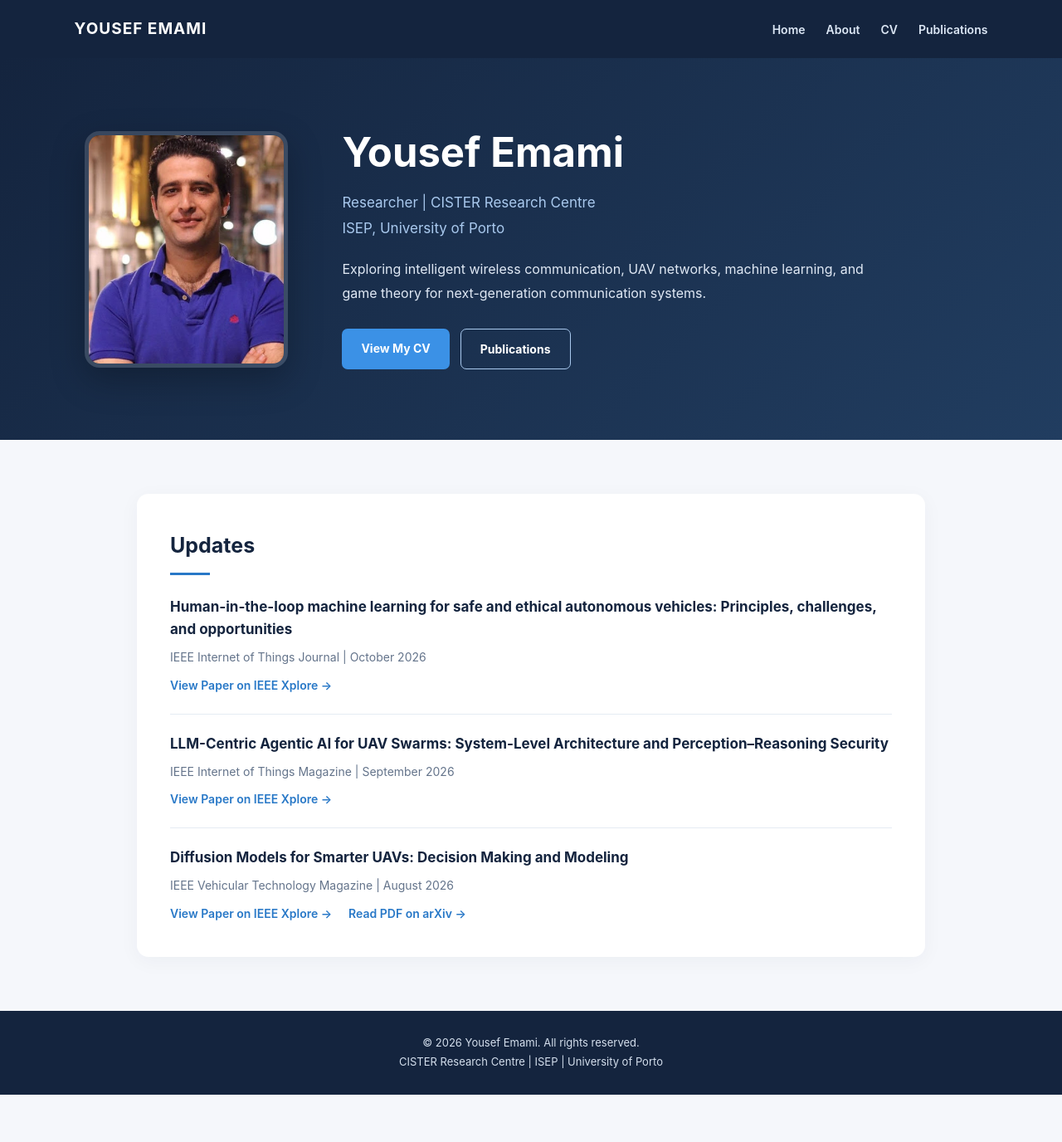
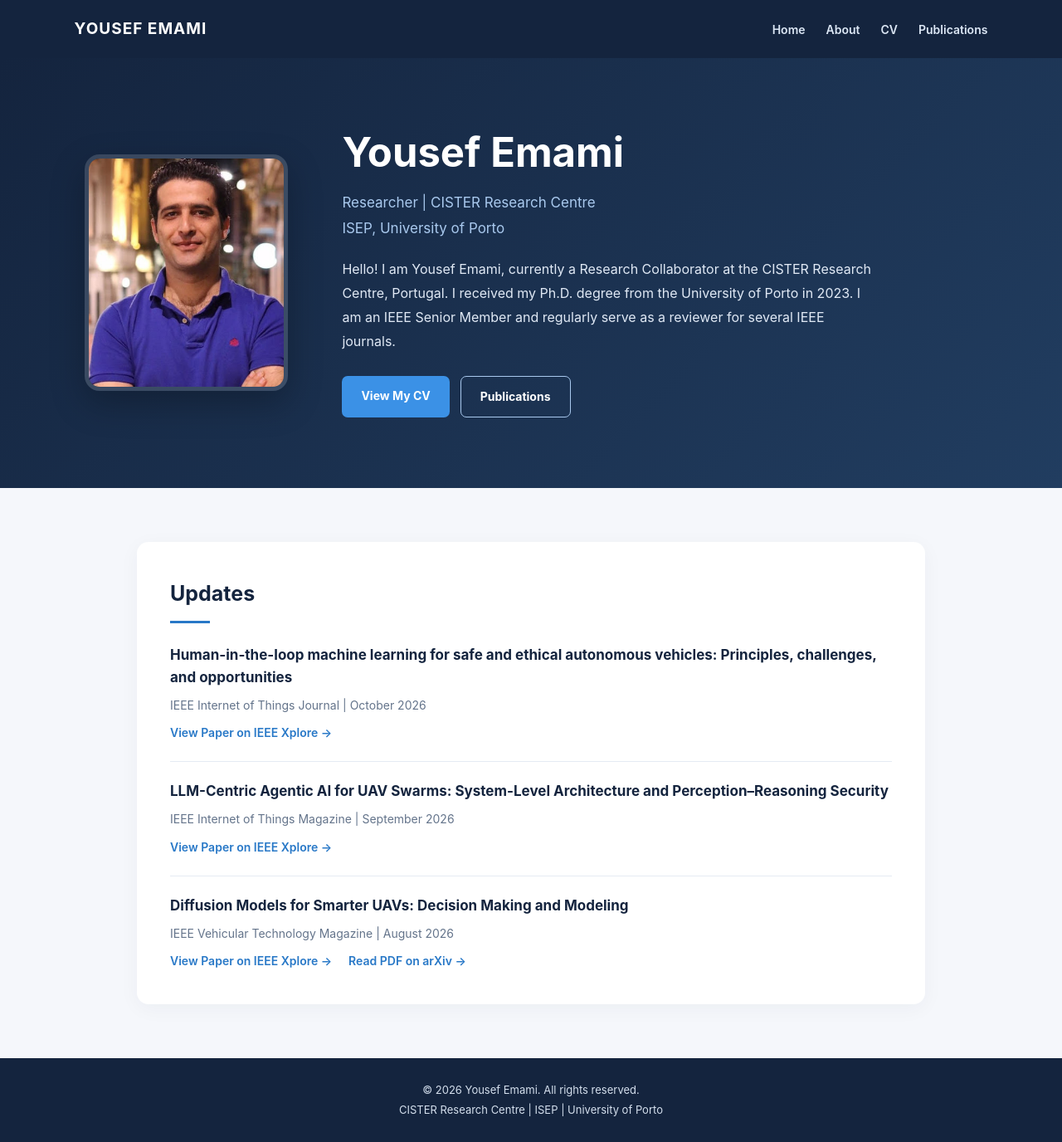
Before and after one commit to gotvandhub/gotvandhub.github.io, a Jekyll site: the page index.html, which Jekyll copies as it is, in a window 1280 px wide. Shown: the whole page at 83% size. Built offline with Jekyll 4.4.1, drawn with Linux system fonts in a browser that asks for light colours; before the commit the page ends 1319 px from its top, so only the background shows below that.

Commit message:
Update index.html

```diff
--- a/index.html
+++ b/index.html
@@ -332,11 +332,10 @@
           Researcher | CISTER Research Centre<br>
           ISEP, University of Porto
         </p>
-
-        <p class="intro">
-          Exploring intelligent wireless communication,
-          UAV networks, machine learning, and game theory
-          for next-generation communication systems.
+         <p class="intro">
+    Hello! I am Yousef Emami, currently a Research Collaborator at the CISTER Research Centre, Portugal.
+    I received my Ph.D. degree from the University of Porto in 2023.
+    I am an IEEE Senior Member and regularly serve as a reviewer for several IEEE journals.
         </p>
 
         <div class="hero-buttons">
```
Also changed, not shown: other parts of index.html (+1 -1 lines).
